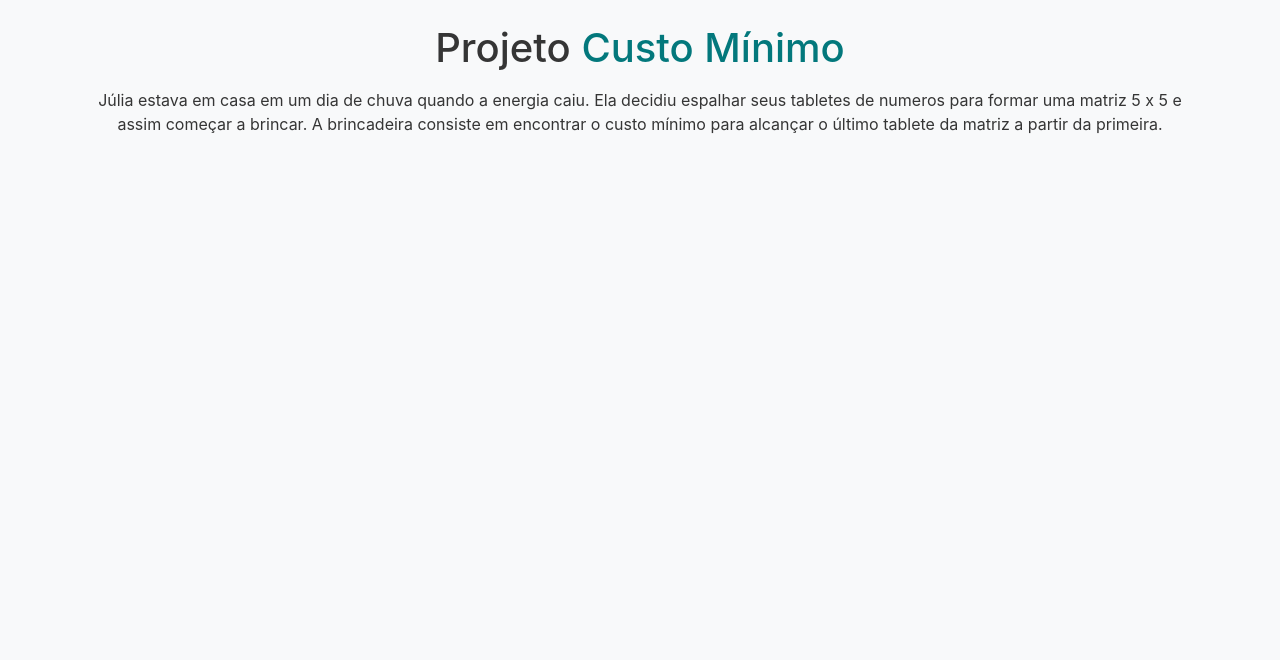
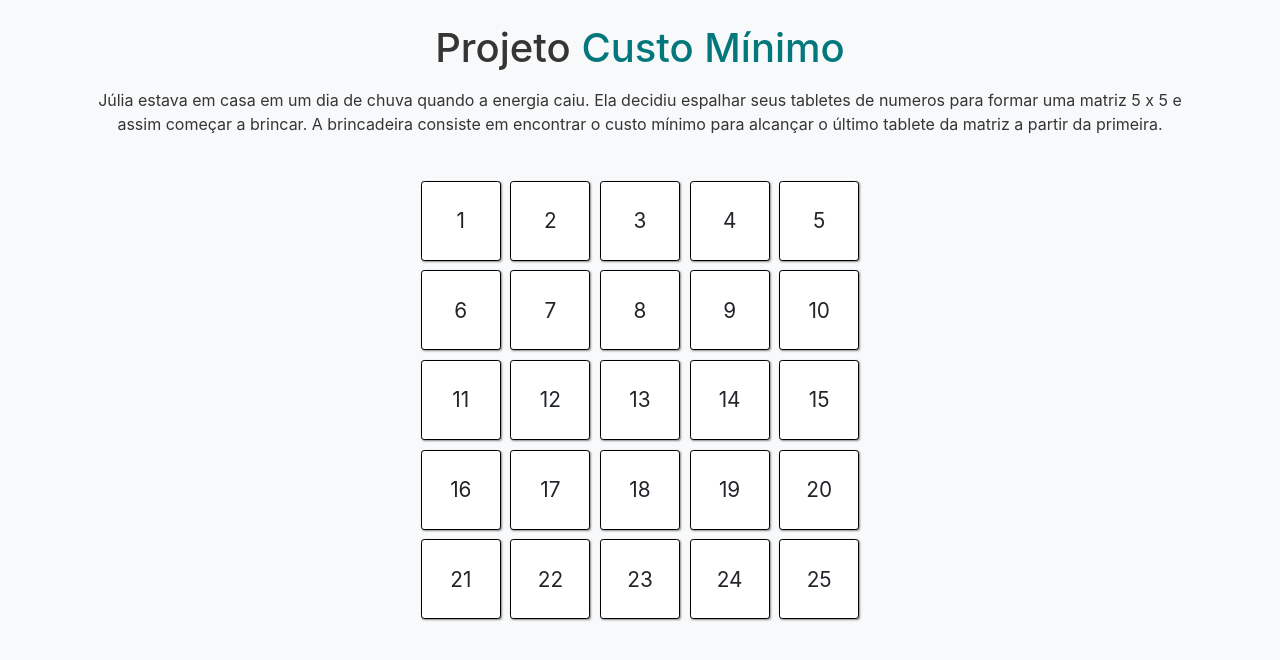
Before and after one commit to EsioFreitas/D-P_minimum-cost, a React (Create React App) app: page / in a window 1280 px wide. Shown: the top 660 px of the page. Built offline with nearby package versions, Linux system fonts and the light colour scheme.

Commit message:
Render all tabelet dynamic

```diff
--- a/src/App.js
+++ b/src/App.js
@@ -1,7 +1,43 @@
-import React from "react";
+import React, { useEffect, useState } from "react";
 import "./App.css";
 
 function App() {
+  const [matrix, setMatrix] = useState([]);
+
+  useEffect(() => {
+    getRandomTabels();
+  }, []);
+
+  const getRandomTabels = () => {
+    setMatrix([
+      1,
+      2,
+      3,
+      4,
+      5,
+      6,
+      7,
+      8,
+      9,
+      10,
+      11,
+      12,
+      13,
+      14,
+      15,
+      16,
+      17,
+      18,
+      19,
+      20,
+      21,
+      22,
+      23,
+      24,
+      25,
+    ]);
+  };
+
   return (
     <div className="bg-light" style={{ height: "100vh" }}>
       <div className="container">
@@ -20,7 +56,18 @@ function App() {
             primeira.
           </p>
         </div>
-        <div className="row"></div>
+        <div className="row">
+          <div className="col d-flex justify-content-center mt-3">
+            <div className="grid">
+              {matrix.map((m) => (
+                <div className="tablet d-flex justify-content-center align-items-center">
+                  {m}
+                </div>
+              ))}
+            </div>
+          </div>
+        </div>
+
       </div>
     </div>
   );
```
